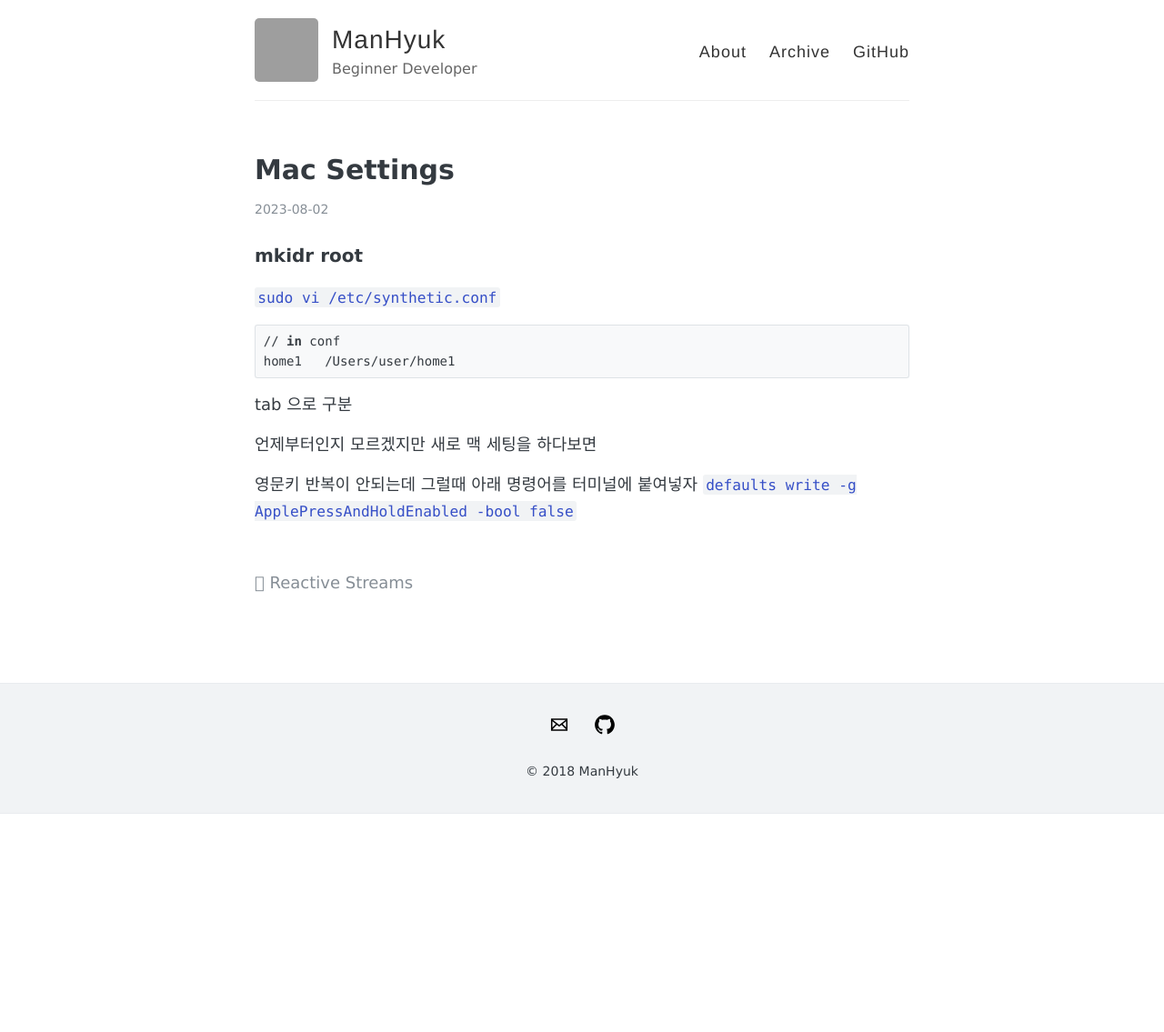
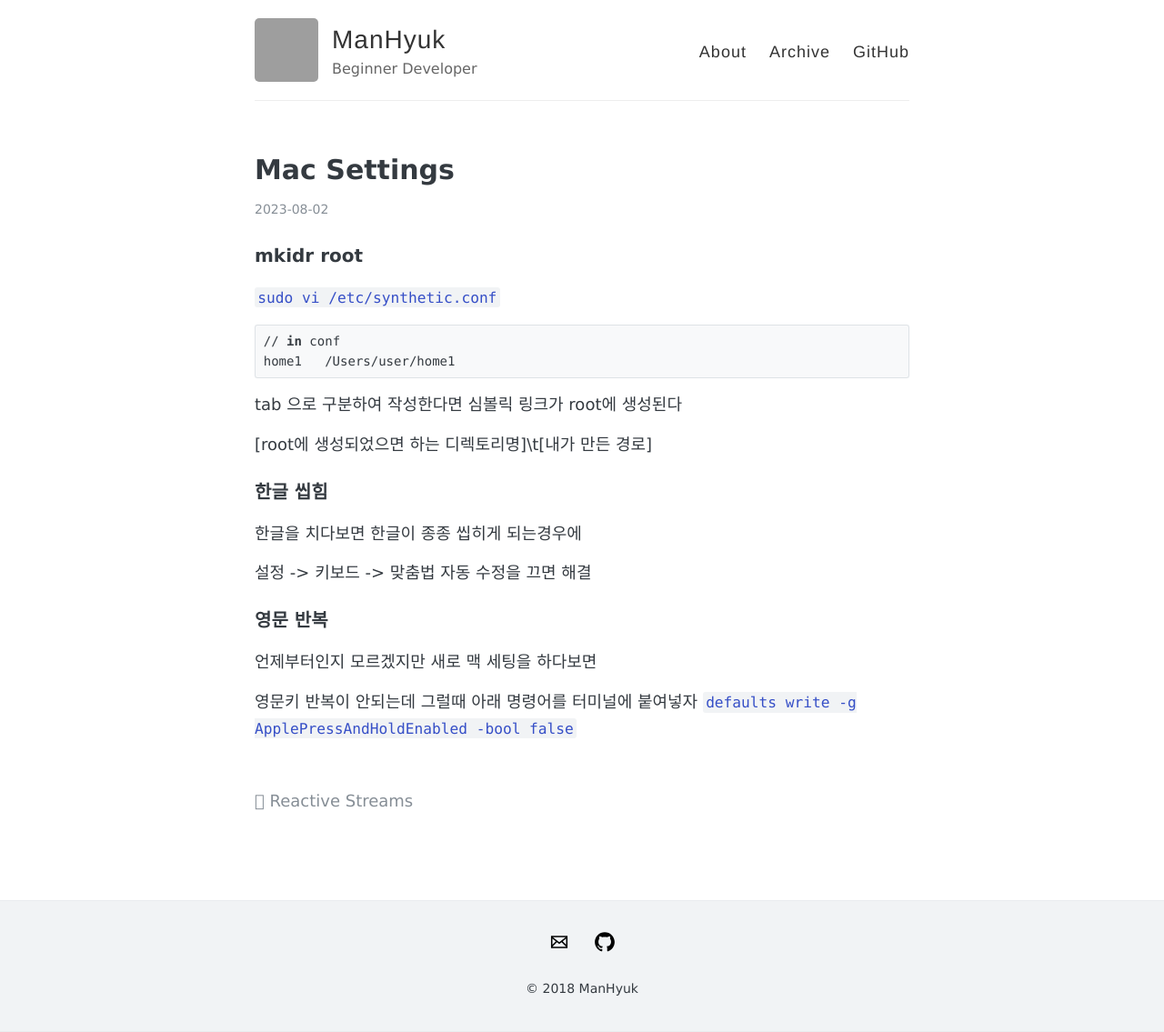
Before and after one commit to ManHyuk/ManHyuk.github.io, a Jekyll site: the page built from _posts/2023-08-02-mac-settings.md, in a window 1280 px wide. Shown: the whole page at 91% size. Built offline with Jekyll 4.4.1, drawn with Linux system fonts in a browser that asks for light colours; comment, search, counter and statistics services are not loaded; before the commit the page ends 900 px from its top, so only the background shows below that; grey boxes are pictures that could not be loaded.

Commit message:
edit settings.md

````diff
--- a/_posts/2023-08-02-mac-settings.md
+++ b/_posts/2023-08-02-mac-settings.md
@@ -18,9 +18,18 @@ keywords: ""
 home1   /Users/user/home1
 ```
 
-tab 으로 구분
+tab 으로 구분하여 작성한다면
+심볼릭 링크가 root에 생성된다
+
+[root에 생성되었으면 하는 디렉토리명]\t[내가 만든 경로]
 
 
+### 한글 씹힘
+한글을 치다보면 한글이 종종 씹히게 되는경우에
+
+설정 -> 키보드 -> 맞춤법 자동 수정을 끄면 해결
+
+### 영문 반복
 언제부터인지 모르겠지만 새로 맥 세팅을 하다보면
 
 영문키 반복이 안되는데 그럴때 아래 명령어를 터미널에 붙여넣자
````
